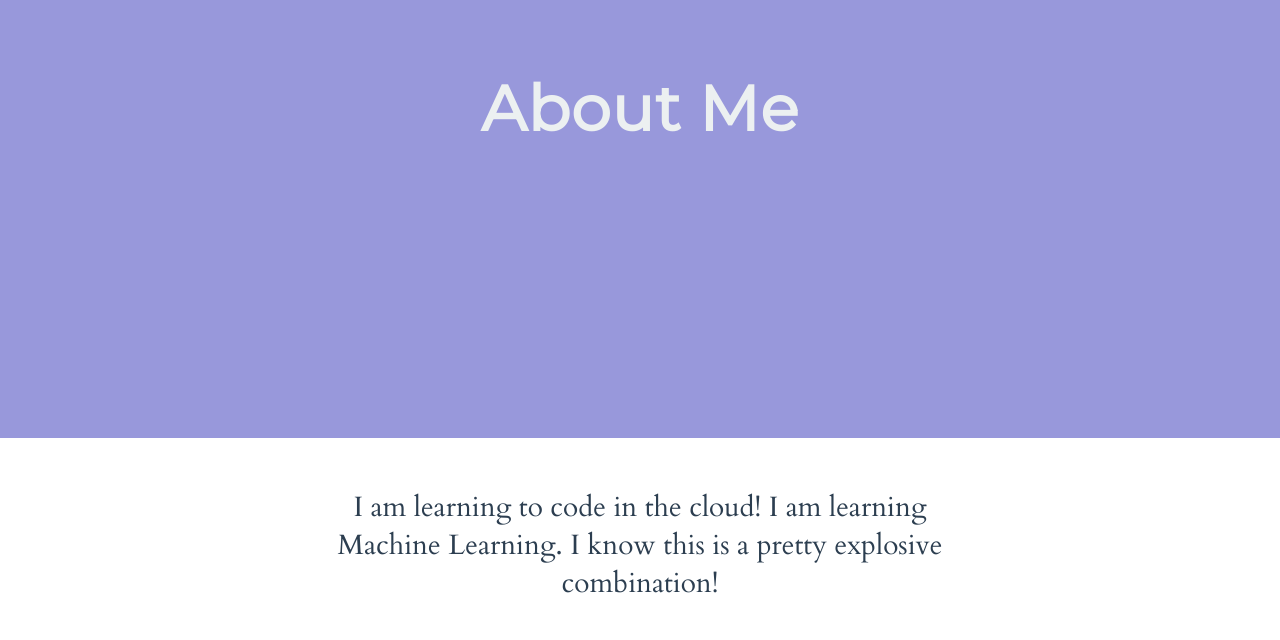
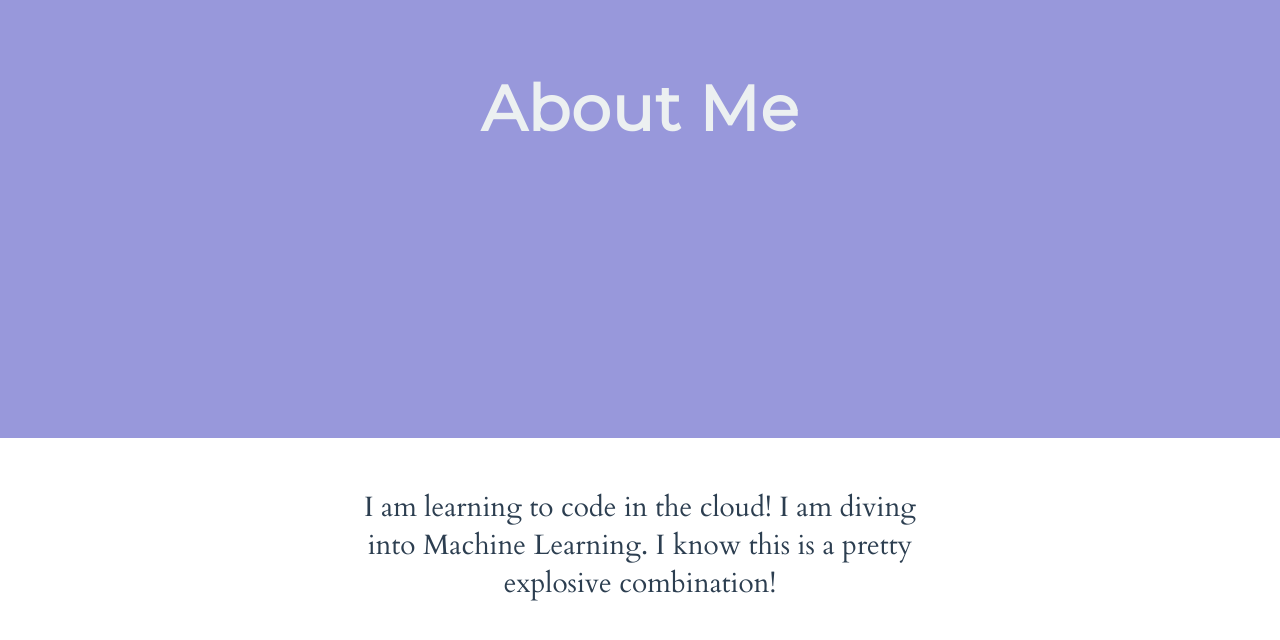
Before and after one commit to brahmapsen/my-portfolio, a plain HTML site: page index.html in a window 1280 px wide. Shown: the part 1670-2310 px from the top of the page. Drawn offline with Linux system fonts and the light colour scheme.

Commit message:
updated index.html for comments

```diff
--- a/index.html
+++ b/index.html
@@ -115,7 +115,7 @@
 
     <section class="section section--alignCentered section--description">
       <p class="color--darkgrey section__description">
-        I am learning to code in the cloud! I am learning Machine Learning. I know this is a pretty explosive
+        I am learning to code in the cloud! I am diving into Machine Learning. I know this is a pretty explosive
         combination!
       </p>
 
```
